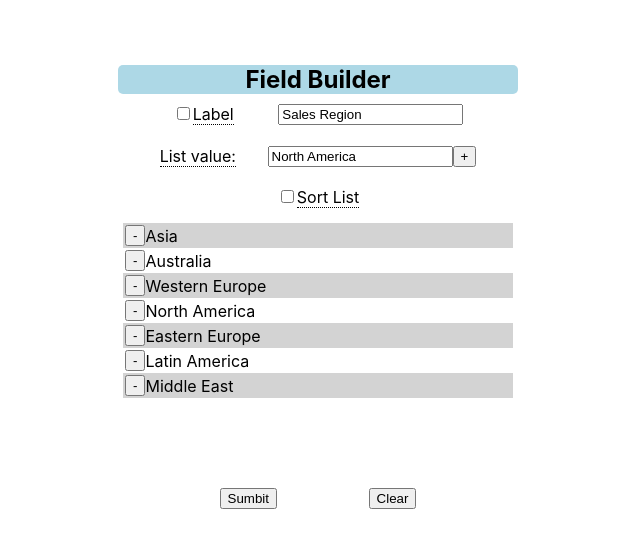
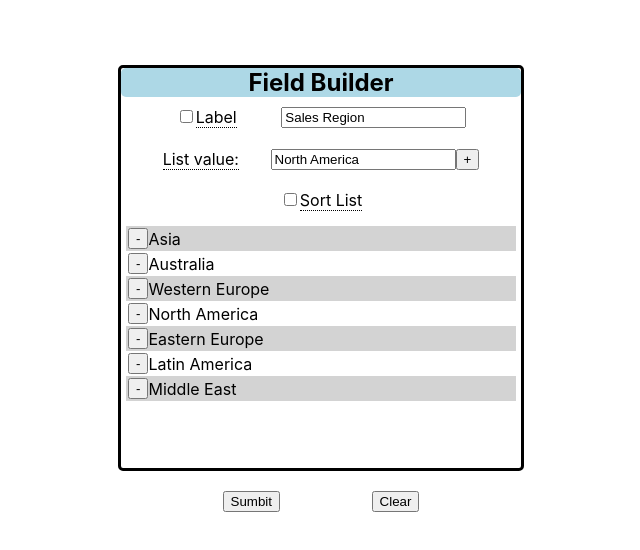
Before and after one commit to sonofdust/QuickBase, a React (Create React App) app: page / in a window 1280 px wide. Shown: the top 550 px of the page, without its empty margins (347-987 px from the left). Built offline with nearby package versions, Linux system fonts and the light colour scheme.

Commit message:
Added border to div

```diff
--- a/src/App.css
+++ b/src/App.css
@@ -22,6 +22,8 @@ h2 {
 
 .outter-div {
   width: 400px;
+  border-style:solid;
+  border-radius: 5px;
   height: 400px;
   position: absolute;
   top: 30%;
```
